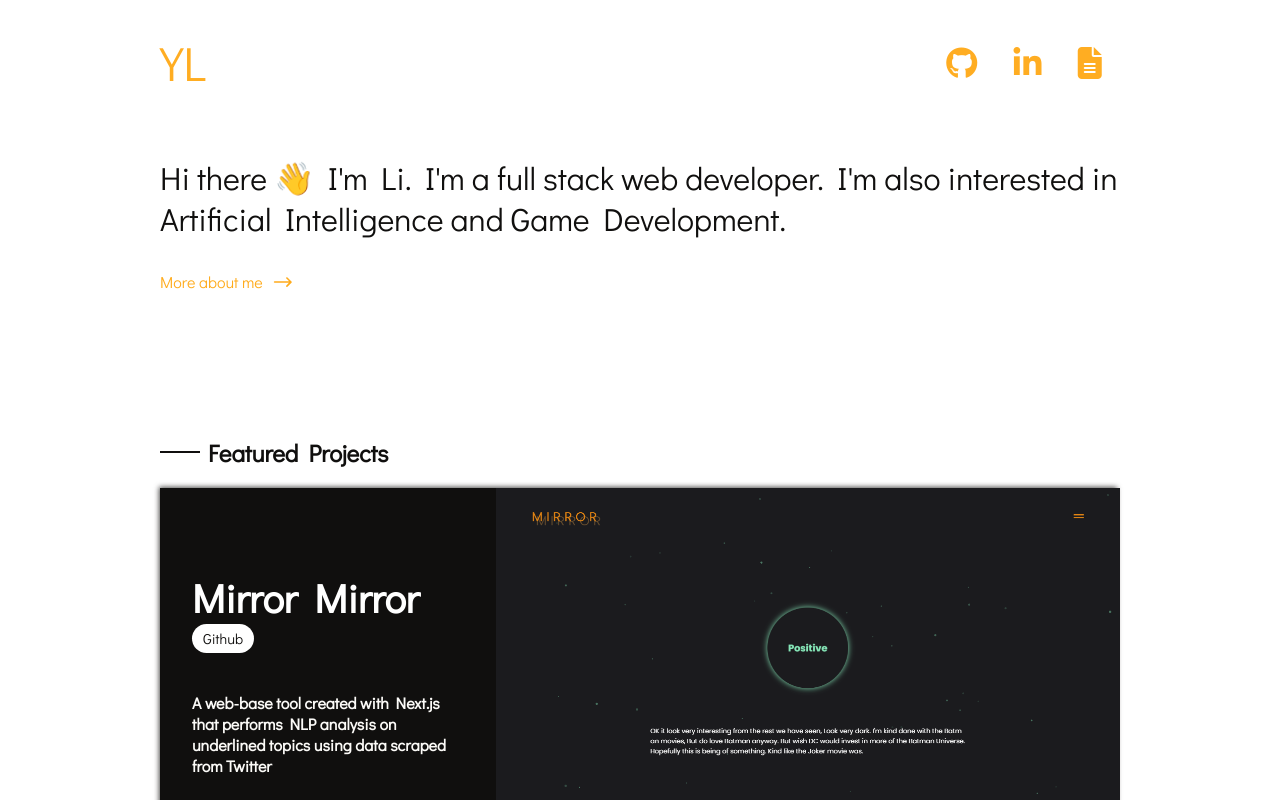
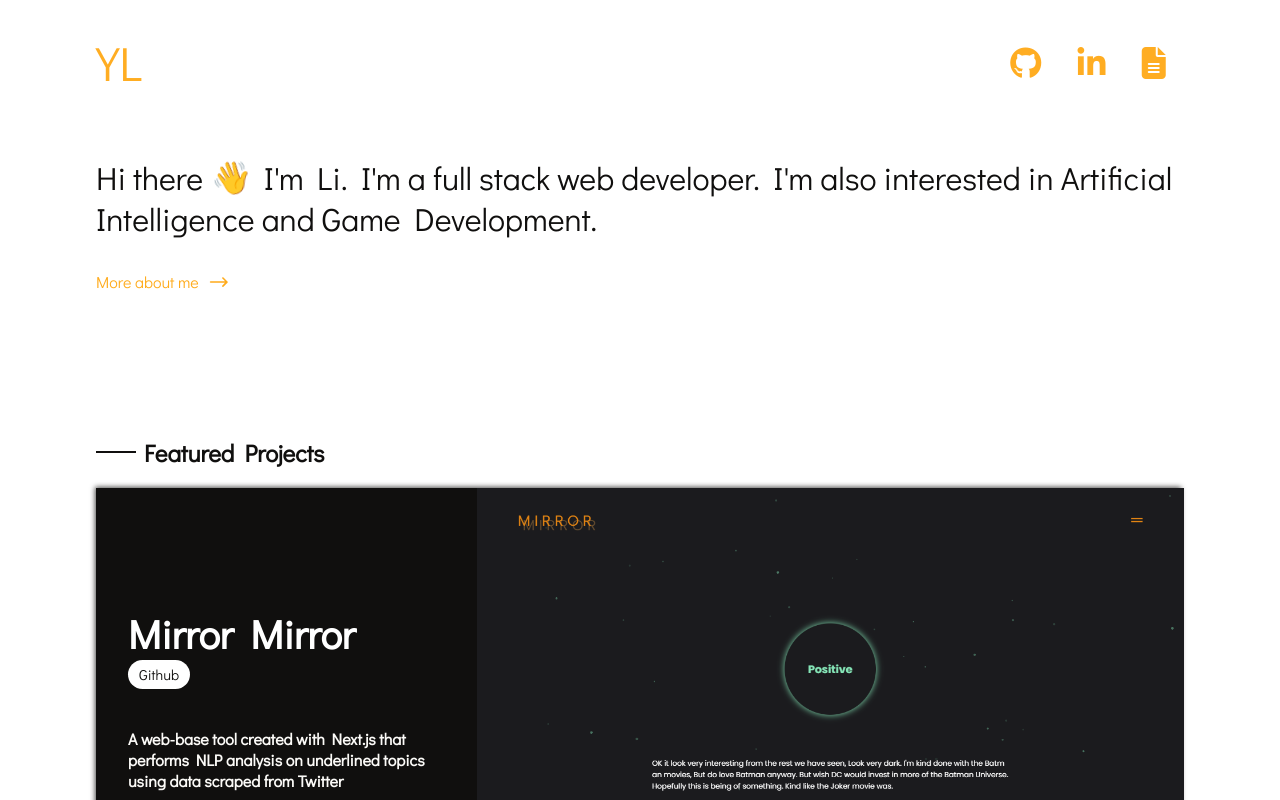
Before and after one commit to notRealLi/new-portfolio, a React (Create React App) app: page / in a window 1280 px wide. Shown: the top 800 px of the page. Built offline with nearby package versions, Linux system fonts and the light colour scheme.

Commit message:
add responsiveness

```diff
--- a/src/components/projects.js
+++ b/src/components/projects.js
@@ -43,6 +43,7 @@ const projects = [
 
 const Projects = () => {
   return (
+    <div className="container">
       <section className="projects">
         <div className="title">
           <span></span>
@@ -68,7 +69,10 @@ const Projects = () => {
             </div>
 
             <div className="project-image">
-            <img src={require(`../assets/projects/${project.image}`)} alt="" />
+              <img
+                src={require(`../assets/projects/${project.image}`)}
+                alt=""
+              />
               {project.links.length > 1 && (
                 <div className="demo">
                   <a href={project.links[1]["url"]} target="_blank">
@@ -80,6 +84,7 @@ const Projects = () => {
           </div>
         ))}
       </section>
+    </div>
   );
 };
 
--- a/src/styles/App.scss
+++ b/src/styles/App.scss
@@ -1,3 +1,4 @@
+@import "./breakpoints.scss";
 @import "https://fonts.googleapis.com/css2?family=Didact+Gothic&display=swap";
 @import "./variables.scss";
 @import "./components/header.scss";
@@ -22,5 +23,6 @@ body {
 
 .container {
   margin: 0 auto 0 auto;
-  width: 75%;
+  width: 85%;
+  max-width: 1300px;
 }
--- /dev/null
+++ b/src/styles/breakpoints.scss
@@ -0,0 +1,329 @@
+$breakpoints: (
+  "phone": 425px,
+  "tablet": 768px,
+  "desktop": 1366px,
+  "LGdesktop": 1920px
+) !default;
+
+///
+/// Creates a list of static expressions or media types
+///
+/// @author Eduardo Boucas
+///
+/// @example scss - Creates a single media type (screen)
+///  $media-expressions: ('screen': 'screen');
+///
+/// @example scss - Creates a static expression with logical disjunction (OR operator)
+///  $media-expressions: (
+///		'retina2x': (
+///			'(-webkit-min-device-pixel-ratio: 2)',
+///			'(min-resolution: 192dpi)'
+///		)
+///	);
+///
+$media-expressions: (
+  "screen": "screen",
+  "print": "print",
+  "handheld": "handheld",
+  "retina2x": (
+    "(-webkit-min-device-pixel-ratio: 2)",
+    "(min-resolution: 192dpi)"
+  ),
+  "retina3x": (
+    "(-webkit-min-device-pixel-ratio: 3)",
+    "(min-resolution: 350dpi)"
+  )
+) !default;
+
+///
+/// Defines a number to be added or subtracted from each unit when declaring breakpoints with exclusive intervals
+///
+/// @author Eduardo Boucas
+///
+/// @example scss - Interval for pixels is defined as `1` by default
+///  @include media(">128px") {}
+///
+///	 /* Generates: */
+///	 @media (min-width: 129px) {}
+///
+/// @example scss - Interval for ems is defined as `0.01` by default
+///  @include media(">20em") {}
+///
+///	 /* Generates: */
+///	 @media (min-width: 20.01em) {}
+///
+/// @example scss - Interval for rems is defined as `0.1` by default, to be used with `font-size: 62.5%;`
+///  @include media(">2.0rem") {}
+///
+///	 /* Generates: */
+///	 @media (min-width: 2.1rem) {}
+///
+$unit-intervals: (
+  "px": 1,
+  "em": 0.01,
+  "rem": 0.1
+) !default;
+///
+/// Generates a media query based on a list of conditions
+///
+/// @author Eduardo Boucas
+///
+/// @param {List}   $conditions  - Media query conditions
+///
+/// @example scss - With a single set breakpoint
+///  @include media(">phone") { }
+///
+/// @example scss - With two set breakpoints
+///  @include media(">phone", "<=tablet") { }
+///
+/// @example scss - With custom values
+///  @include media(">=358px", "<850px") { }
+///
+/// @example scss - With set breakpoints with custom values
+///  @include media(">desktop", "<=1350px") { }
+///
+/// @example scss - With a static expression
+///  @include media("retina2x") { }
+///
+/// @example scss - Mixing everything
+///  @include media(">=350px", "<tablet", "retina3x") { }
+///
+@mixin media($conditions...) {
+  @for $i from 1 through length($conditions) {
+    $conditions: set-nth(
+      $conditions,
+      $i,
+      parse-expression(nth($conditions, $i))
+    );
+  }
+
+  $branches: get-query-branches($conditions);
+  $query: "";
+
+  @each $branch in $branches {
+    @if (str-length($query) != 0) {
+      $query: $query + ", ";
+    }
+
+    $query: $query + $branch;
+  }
+
+  @media #{$query} {
+    @content;
+  }
+}
+
+///
+/// Reads a list of media query expressions and separates logical disjunctions into different branches
+///
+/// @author Eduardo Boucas
+///
+/// @param {List}   $expressions  - list of expressions
+///
+/// @throws `$expression` is not a valid expression
+///
+/// @return {List | Null}
+///
+@function get-query-branches($expressions) {
+  $result: "";
+  $has-groups: false;
+
+  // Getting initial snapshot and looking for groups
+  @each $expression in $expressions {
+    @if (str-length($result) != 0) {
+      $result: $result + " and ";
+    }
+
+    @if (type-of($expression) == "string") {
+      $result: $result + $expression;
+    } @else if (type-of($expression) == "list") {
+      $result: $result + nth($expression, 1);
+      $has-groups: true;
+    } @else {
+      @warn '#{$expression} is not a valid expression.';
+    }
+  }
+
+  // If we have groups, we have to create all possible combinations
+  @if $has-groups {
+    @each $expression in $expressions {
+      @if (type-of($expression) == "list") {
+        $first: nth($expression, 1);
+
+        @each $member in $expression {
+          @if ($member != $first) {
+            @each $partial in $result {
+              $result: join(
+                $result,
+                str-replace-first($first, $member, $partial)
+              );
+            }
+          }
+        }
+      }
+    }
+  }
+
+  @return $result;
+}
+
+///
+/// Parses a string to form a media query expression
+///
+/// @author Eduardo Boucas
+///
+/// @param {String}   $expression  - expression (in string)
+///
+/// @throws Expression with type `type-of($expression)` detected, string expected
+/// @throws `$expression` is missing an operator
+/// @throws Unknown unit: `$unit`
+///
+/// @return {String | Null}
+///
+@function parse-expression($expression) {
+  $operator: "";
+  $value: "";
+  $element: "";
+  $result: "";
+  $is-width: true;
+
+  @if (type-of($expression) != "string") {
+    @warn 'Expression with type `#{type-of($expression)}` detected, string expected.';
+  }
+
+  // Separating the operator from the rest of the expression
+  @if (str-slice($expression, 2, 2) == "=") {
+    $operator: str-slice($expression, 1, 2);
+    $value: str-slice($expression, 3);
+  } @else {
+    $operator: str-slice($expression, 1, 1);
+    $value: str-slice($expression, 2);
+  }
+
+  // Checking what type of expression we're dealing with
+  @if map-has-key($breakpoints, $value) {
+    $result: map-get($breakpoints, $value);
+  } @else if map-has-key($media-expressions, $expression) {
+    $result: map-get($media-expressions, $expression);
+    $is-width: false;
+  } @else {
+    $result: to-number($value);
+  }
+
+  @if ($is-width) {
+    $unit: unit($result);
+    $interval: 0;
+
+    @if (map-has-key($unit-intervals, $unit)) {
+      $interval: map-get($unit-intervals, $unit);
+    } @else {
+      @warn 'Unknown unit: #{$unit}';
+    }
+
+    @if ($operator == ">") {
+      $element: "(min-width: #{$result + $interval})";
+    } @else if ($operator == "<") {
+      $element: "(max-width: #{$result - $interval})";
+    } @else if ($operator == ">=") {
+      $element: "(min-width: #{$result})";
+    } @else if ($operator == "<=") {
+      $element: "(max-width: #{$result})";
+    } @else {
+      @warn '#{$expression} is missing an operator.';
+    }
+  } @else {
+    $element: $result;
+  }
+
+  @return $element;
+}
+
+///
+/// Replaces the first occurence of the string with the replacement string
+///
+/// @author Eduardo Boucas
+///
+/// @param {String}   $search  - The value being searched for
+/// @param {String}   $replace  - The replacement string
+/// @param {String}   $subject  - The string being replaced on
+///
+/// @return {String | Null}
+///
+@function str-replace-first($search, $replace, $subject) {
+  $search-start: str-index($subject, $search);
+
+  @if $search-start == null {
+    @return $subject;
+  }
+
+  $result: str-slice($subject, 0, $search-start - 1);
+  $result: $result + $replace;
+  $result: $result + str-slice($subject, $search-start + str-length($search));
+
+  @return $result;
+}
+
+///
+/// Casts a number to a string
+///
+/// @author Hugo Giraudel
+///
+/// @param {String}   $string  - Number to be parsed
+///
+/// @return {List | Null}
+///
+@function to-number($string) {
+  // Matrices
+  $strings: "0" "1" "2" "3" "4" "5" "6" "7" "8" "9";
+  $numbers: 0 1 2 3 4 5 6 7 8 9;
+
+  // Result
+  $result: 0;
+  $divider: 0;
+  $minus: false;
+
+  // Looping through all characters
+  @for $i from 1 through str-length($string) {
+    $character: str-slice($string, $i, $i);
+    $index: index($strings, $character);
+
+    @if $character == "-" {
+      $minus: true;
+    } @else if $character == "." {
+      $divider: 1;
+    } @else {
+      @if type-of($index) != "number" {
+        $result: if($minus, $result * -1, $result);
+        @return _length($result, str-slice($string, $i));
+      }
+
+      $number: nth($numbers, $index);
+
+      @if $divider == 0 {
+        $result: $result * 10;
+      } @else {
+        // Move the decimal dot to the left
+        $divider: $divider * 10;
+        $number: $number / $divider;
+      }
+
+      $result: $result + $number;
+    }
+  }
+
+  @return if($minus, $result * -1, $result);
+}
+
+@function _length($number, $unit) {
+  $strings: "px" "cm" "mm" "%" "ch" "pica" "in" "em" "rem" "pt" "pc" "ex" "vw"
+    "vh" "vmin" "vmax";
+  $units: 1px 1cm 1mm 1% 1ch 1pica 1in 1em 1rem 1pt 1pc 1ex 1vw 1vh 1vmin 1vmax;
+  $index: index($strings, $unit);
+
+  @if type-of($index) != "number" {
+    @warn 'Unknown unit `#{$unit}`.';
+    @return false;
+  }
+
+  @return $number * nth($units, $index);
+}
--- a/src/styles/components/projects.scss
+++ b/src/styles/components/projects.scss
@@ -1,6 +1,5 @@
 .projects {
-  width: 75%;
-  margin: 125px auto 0 auto;
+  margin-top: 125px;
   display: flex;
   flex-direction: column;
 
@@ -27,6 +26,10 @@
     -webkit-box-shadow: -2px -2px 5px -1px rgba(16, 15, 14, 0.75);
     -moz-box-shadow: -2px -2px 5px -1px rgba(16, 15, 14, 0.75);
     box-shadow: -2px -2px 5px -1px rgba(16, 15, 14, 0.75);
+
+    @include media("<=920px") {
+      flex-direction: column;
+    }
 
     &:hover {
       img {
@@ -63,6 +66,14 @@
       flex-direction: column;
       justify-content: center;
 
+      @include media("<=1185px") {
+        width: 40%;
+      }
+
+      @include media("<=920px") {
+        width: 100%;
+      }
+
       .project-title {
         margin-bottom: 18px;
 
@@ -98,6 +109,14 @@
       width: 65%;
       overflow: hidden;
 
+      @include media("<=1185px") {
+        width: 60%;
+      }
+
+      @include media("<=920px") {
+        width: 100%;
+      }
+
       img {
         width: 100%;
         height: 100%;
```
Lines whose indentation alone changed are shown as unchanged.
